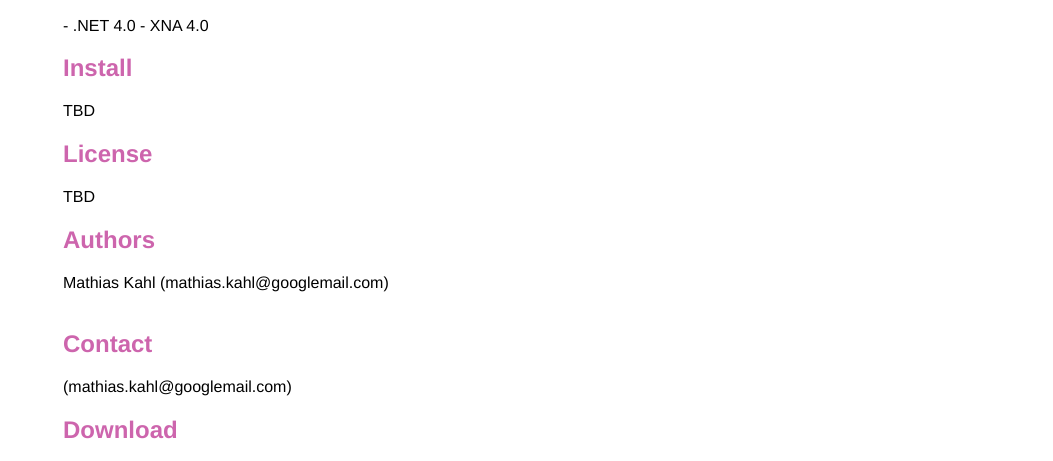
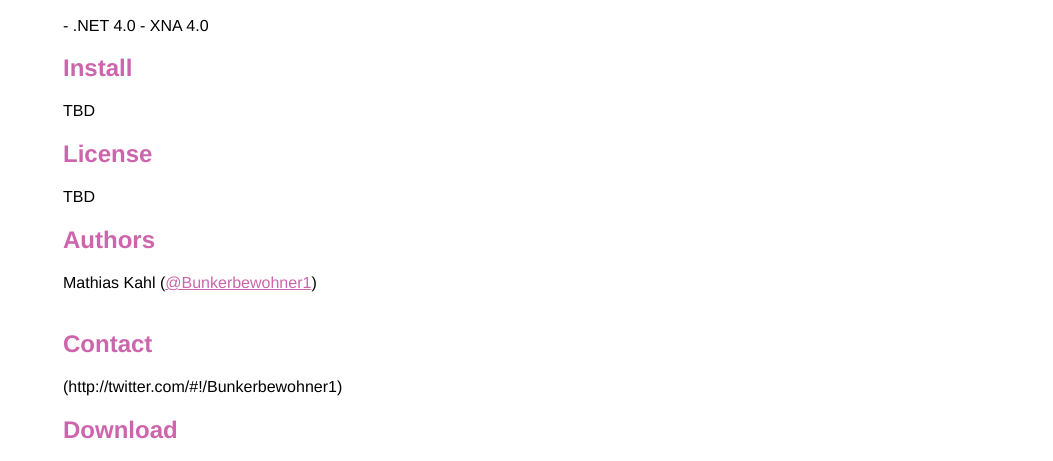
Before and after one commit to Bunkerbewohner/ColladaXna, a plain HTML site: page index.html in a window 1280 px wide. Shown: the part 332-793 px from the top of the page, without its empty margins (227-1280 px from the left). Drawn offline with Linux system fonts and the light colour scheme.

Commit message:
edited contact info

```diff
--- a/index.html
+++ b/index.html
@@ -57,11 +57,11 @@
 <h2>License</h2>
 <p>TBD</p>
 <h2>Authors</h2>
-<p>Mathias Kahl (mathias.kahl@googlemail.com)
+<p>Mathias Kahl (<a href="http://twitter.com/#!/Bunkerbewohner1">@Bunkerbewohner1</a>)
 <br/>
 <br/>      </p>
 <h2>Contact</h2>
-<p> (mathias.kahl@googlemail.com)
+<p> (http://twitter.com/#!/Bunkerbewohner1)
 <br/>      </p>
 
 
```
